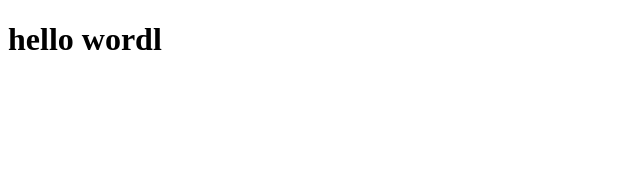
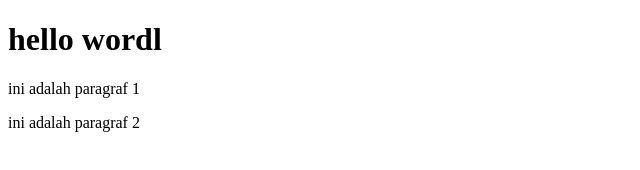
Before and after one commit to danumardiko/coba_itw, a plain HTML site: page index.html in a window 1280 px wide. Shown: the whole page, without its empty margins (0-640 px from the left). Drawn offline with Linux system fonts and the light colour scheme.

Commit message:
menambahkan paragraf

```diff
--- a/index.html
+++ b/index.html
@@ -5,6 +5,8 @@
 </head>
 <body>
 	<H1>hello wordl</H1>
+	<P>ini adalah paragraf 1</P>
+	<P>ini adalah paragraf 2</P>
 
 </body>
 </html>
```
